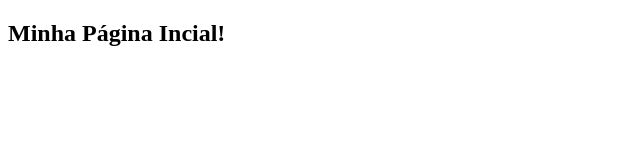
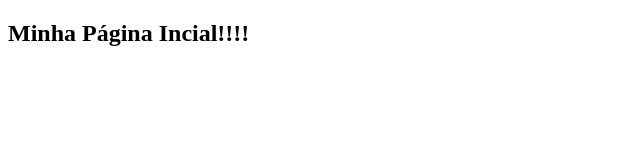
Before and after one commit to Padawar/projeto-curso-git, a plain HTML site: page index.html in a window 1280 px wide. Shown: the full height of the page, 0-640 px from the left. Drawn offline with Linux system fonts and the light colour scheme.

Commit message:
Update index.html
Acrescentado outros !

```diff
--- a/index.html
+++ b/index.html
@@ -5,6 +5,6 @@
     <meta charset="utf-8">
   </head>
   <body>
-    <h2>Minha Página Incial!</h2>
+    <h2>Minha Página Incial!!!!</h2>
   </body>
 </html>
```
